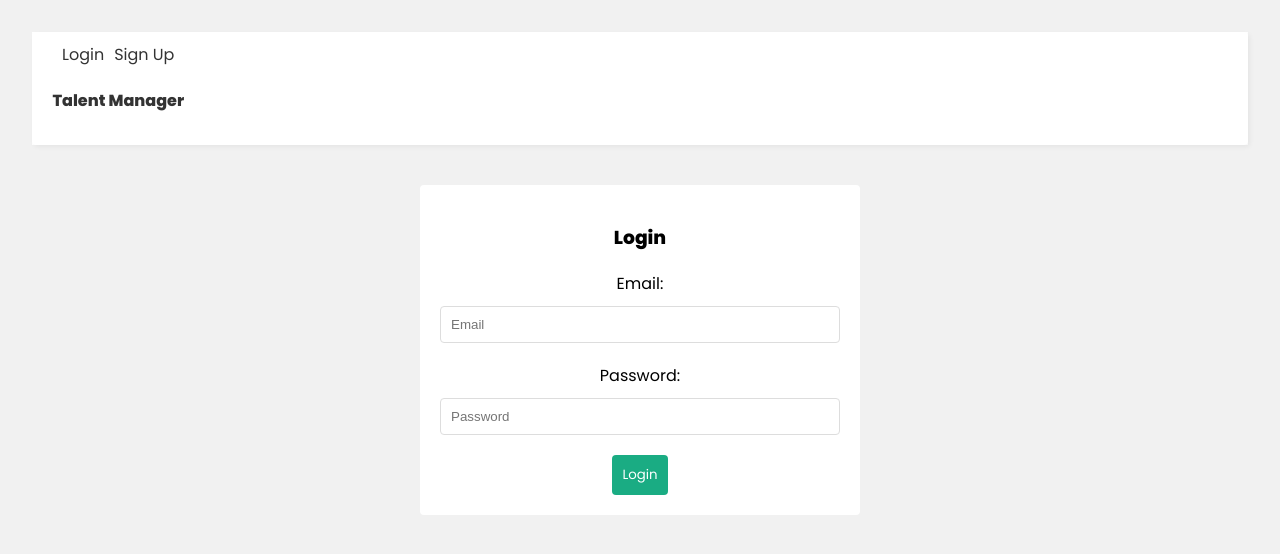
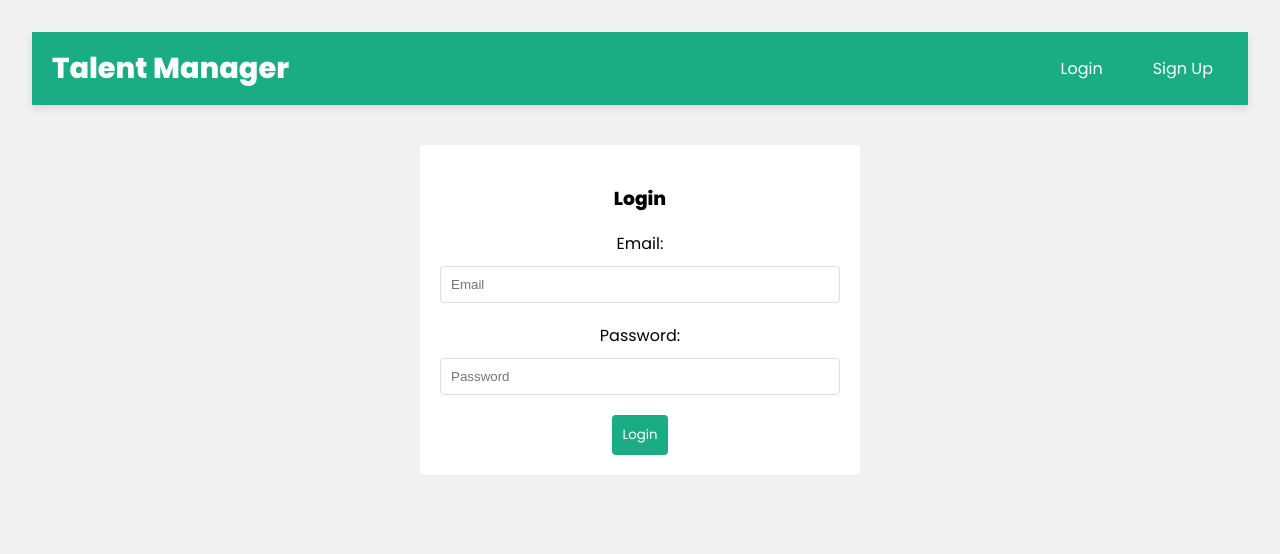
Before and after one commit to alexharris0214/ApplicationPortalFrontend, a React (Vite) app in the folder react/: page /login in a window 1280 px wide. Shown: the top 554 px of the page. Built offline with nearby package versions, Linux system fonts and the light colour scheme.

Commit message:
added styling

```diff
--- a/react/components/Admin/AdminDashboard.jsx
+++ b/react/components/Admin/AdminDashboard.jsx
@@ -14,7 +14,7 @@ const AdminDashboard = () => {
         address: '',
         age: '',
         password: '',
-        role: 'RECRUITER'
+        // role: 'RECRUITER'
     });
     const [message, setMessage] = useState('');
 
@@ -23,7 +23,7 @@ const AdminDashboard = () => {
             try {
                 const response = await fetch('http://localhost:8084/api/users/get-all', {
                     headers: {
-                        'Authorization': `Bearer ${localStorage.getItem('token')}`
+                        'Authorization': `Bearer ${JSON.parse(localStorage.getItem('user')).token}`
                     }
                 });
                 const data = await response.json();
--- a/react/components/Navigation/NavBar.jsx
+++ b/react/components/Navigation/NavBar.jsx
@@ -1,43 +1,48 @@
-import React ,{useContext} from 'react'
-import { Link, useNavigate } from 'react-router-dom'
-import useLogout from '../../hooks/useLogout'
-import { AuthContext } from '../../context/AuthContext'
-
+import React, { useContext } from 'react';
+import { Link, useNavigate } from 'react-router-dom';
+import useLogout from '../../hooks/useLogout';
+import { AuthContext } from '../../context/AuthContext';
 
 const NavBar = () => {
     const navigate = useNavigate();
     const { user } = useContext(AuthContext);
-    const {logout} = useLogout()
-    const handleClick =()=>{
-        logout()
+    const { logout } = useLogout();
+
+    const handleClick = () => {
+        logout();
         navigate('/');
-    }
-//     const handleProfileClick = () => {
-//         navigate('/myprofilepage');
-//     }
+    };
+
     return (
-    <header>
-            <div className='container'>
-                    <nav>
-
-                            <div>
+        <header className="navbar-header">
+            <div className="navbar-container">
+                <div className="navbar-logo">
+                    {!user ? (
+                        <Link to="/">
+                            <h4>Talent Manager</h4>
+                        </Link>
+                    ) : (
+                        <Link to="/home">
+                            <h4>Talent Manager</h4>
+                        </Link>
+                    )}
+                </div>
+                <nav className="navbar-links">
                     {!user ? (
                         <>
                             <Link to="/login">Login</Link>
-                                                    <Link to="signup">Sign Up</Link>
+                            <Link to="/signup">Sign Up</Link>
                         </>
-                                    ) : <>
+                    ) : (
+                        <>
                             <Link onClick={handleClick}>Log Out</Link>
                             <Link to="/myprofilepage">My Profile</Link>
-                                        </>}
-
-                                        {!user ? (<Link to="/"><h4>Talent Manager</h4></Link>):<Link to="/home"><h4>Talent Manager</h4></Link>}
-
-                            </div>
+                        </>
+                    )}
                 </nav>
             </div>
         </header>
-)
-}
+    );
+};
 
-export default NavBar
+export default NavBar;
--- a/react/pages/HomePage.jsx
+++ b/react/pages/HomePage.jsx
@@ -1,7 +1,7 @@
 import React, { useState, useEffect, useContext } from 'react';
 import axios from 'axios';
 import JobFeed from '../components/FeedCard/JobFeed';
-import CreateJobModal from '../components/PostModal/CreateJobModal'; // Updated import
+import CreateJobModal from '../components/PostModal/CreateJobModal';
 import { AuthContext } from '../context/AuthContext';
 import MenuTabs from '../components/MenuTab/MenuTab';
 import MenuTabCandidate from '../components/MenuTab/MenuTabCandidate';
@@ -10,7 +10,7 @@ const HomePage = () => {
     const [data, setData] = useState(null);
     const [isModalOpen, setIsModalOpen] = useState(false);
     const { user } = useContext(AuthContext);
-  console.log(user);
+
     const fetchData = async () => {
         try {
             const response = await axios.get("http://localhost:8081/api/jobs/open-jobs");
@@ -21,7 +21,6 @@ const HomePage = () => {
     };
 
     const openModal = () => setIsModalOpen(true);
-
     const closeModal = () => {
         setIsModalOpen(false);
         fetchData();
@@ -32,30 +31,28 @@ const HomePage = () => {
     }, []);
 
     return (
-    <div>
-      <p>You are on the home page after logging in! Welcome {user.role}</p>
-      <div style={{ padding: '20px', boxShadow: '0 0 10px rgba(0, 0, 0, 0.1)' }}>
+        <div className="homepage-container">
+            <p className="welcome-message">You are on the home page after logging in! Welcome {user.role}</p>
+
+            <div className="job-board">
                 <h1>Job Board</h1>
                 {user && user.role === 'RECRUITER' && (
-         <button className='style-button' onClick={openModal}>Create New Job</button>
+                    <button className="style-button" onClick={openModal}>Create New Job</button>
                 )}
                 <CreateJobModal isOpen={isModalOpen} onClose={closeModal} />
-
             </div>
 
-      {/* <section className='job-feed'>
-          <JobFeed />
-        </section> */}
-      {user && user.role === 'CANDIDATE' ? (
-        <MenuTabCandidate/>
-      ) : <></>}
-      {
-      (user && user.role === 'RECRUITER' ?
-        <MenuTabs fetchData={fetchData} />:<></>
+            {user && user.role === 'CANDIDATE' && (
+                <div className="menu-tab-container">
+                    <MenuTabCandidate />
+                </div>
             )}
-      {/* <section className='job-feed'>
-        <JobFeed/>
-      </section> */}
+
+            {user && user.role === 'RECRUITER' && (
+                <div className="menu-tab-container">
+                    <MenuTabs fetchData={fetchData} />
+                </div>
+            )}
         </div>
     );
 };
--- a/react/src/index.css
+++ b/react/src/index.css
@@ -33,39 +33,85 @@ header a {
 }
 
 /* homepage */
-.home {
-  display: grid;
-  grid-template-columns: 3fr 1fr;
-  gap: 100px;
+/* Home Page Styling */
+.homepage-container {
+  max-width: 1200px;
+  margin: 0 auto;
+  padding: 40px 20px;
 }
-.container {
-  background: #fff;
-  border-radius: 4px;
-  margin: 20px auto;
-  padding: 20px;
-  position: relative;
-  box-shadow: 2px 2px 5px rgba(0,0,0,0.05);
+
+.welcome-message {
+  font-size: 1.2rem;
+  color: var(--primary);
+  margin-bottom: 30px;
+  text-align: center;
 }
-.workout-details h4 {
-  margin: 0 0 10px 0;
-  font-size: 1.2em;
+
+.job-board {
+  background-color: #fff;
+  border-radius: 8px;
+  padding: 30px;
+  box-shadow: 0 4px 8px rgba(0, 0, 0, 0.1);
+  margin-bottom: 30px;
+  text-align: center;
+}
+
+.job-board h1 {
+  font-size: 2rem;
   color: var(--primary);
+  margin-bottom: 20px;
 }
-.workout-details p {
-  margin: 0;
-  font-size: 0.9em;
-  color: #555;
+
+.style-button {
+  background-color: var(--primary);
+  color: #fff;
+  border: none;
+  padding: 12px 20px;
+  font-size: 1rem;
+  border-radius: 5px;
+  cursor: pointer;
+  transition: background-color 0.3s ease;
+  margin-top: 20px;
 }
-.workout-details span {
-  position: absolute;
-  top: 20px;
-  right: 20px;
-  cursor: pointer;
-  background: #f1f1f1;
-  padding: 6px;
-  border-radius: 50%;
-  color: #333;
+
+.style-button:hover {
+  background-color: darken(var(--primary), 10%);
 }
+
+.section-title {
+  font-size: 1.5rem;
+  color: var(--primary);
+  margin-bottom: 20px;
+  text-align: center;
+}
+
+.job-feed {
+  background-color: #f9f9f9;
+  padding: 30px;
+  border-radius: 8px;
+  box-shadow: 0 4px 8px rgba(0, 0, 0, 0.1);
+}
+
+.job-feed h2 {
+  font-size: 1.8rem;
+  color: var(--primary);
+  margin-bottom: 20px;
+}
+
+.menu-tab-container {
+  margin-top: 30px;
+  padding: 30px;
+  background-color: #fff;
+  border-radius: 8px;
+  box-shadow: 0 4px 8px rgba(0, 0, 0, 0.1);
+}
+
+.menu-tab-container h3 {
+  font-size: 1.5rem;
+  color: var(--primary);
+  margin-bottom: 20px;
+}
+
 
 /* new workout form */
 label, input {
@@ -102,23 +148,71 @@ input.error {
 }
 
 /* navbar */
-nav {
+/* Navbar Styling */
+
+.navbar-header {
+  background-color: var(--primary); /* Replace with your preferred color */
+  padding: 15px 0;
+  box-shadow: 0 4px 8px rgba(0, 0, 0, 0.1);
+}
+
+.navbar-container {
+  display: flex;
+  justify-content: space-between;
+  align-items: center;
+  max-width: 1200px;
+  margin: 0 auto;
+  padding: 0 20px;
+}
+
+.navbar-logo h4 {
+  color: #fff;
+  font-family: 'Poppins', sans-serif;
+  font-size: 1.8rem;
+  margin: 0;
+  cursor: pointer;
+}
+
+.navbar-links {
   display: flex;
   align-items: center;
 }
-nav a, nav button {
-  margin-left: 10px;
+
+.navbar-links a {
+  color: #fff;
+  text-decoration: none;
+  font-family: 'Poppins', sans-serif;
+  margin-left: 20px;
+  font-size: 1rem;
+  padding: 8px 15px;
+  transition: background-color 0.3s ease;
+  border-radius: 4px;
 }
-nav button {
-  background: #fff;
+
+.navbar-links a:hover {
+  background-color: rgba(255, 255, 255, 0.2);
+}
+
+.navbar-links a:last-child {
+  margin-right: 0;
+}
+
+.navbar-links a.logout-btn {
+  background-color: #fff;
   color: var(--primary);
   border: 2px solid var(--primary);
   padding: 6px 10px;
   border-radius: 4px;
-  font-family: "Poppins";
   cursor: pointer;
-  font-size: 1em;
+  font-size: 1rem;
+  transition: background-color 0.3s ease, color 0.3s ease;
 }
+
+.navbar-links a.logout-btn:hover {
+  background-color: var(--primary);
+  color: #fff;
+}
+
 
 /* auth forms */
 form.signup, form.login {
```
Lines whose indentation alone changed are shown as unchanged.
